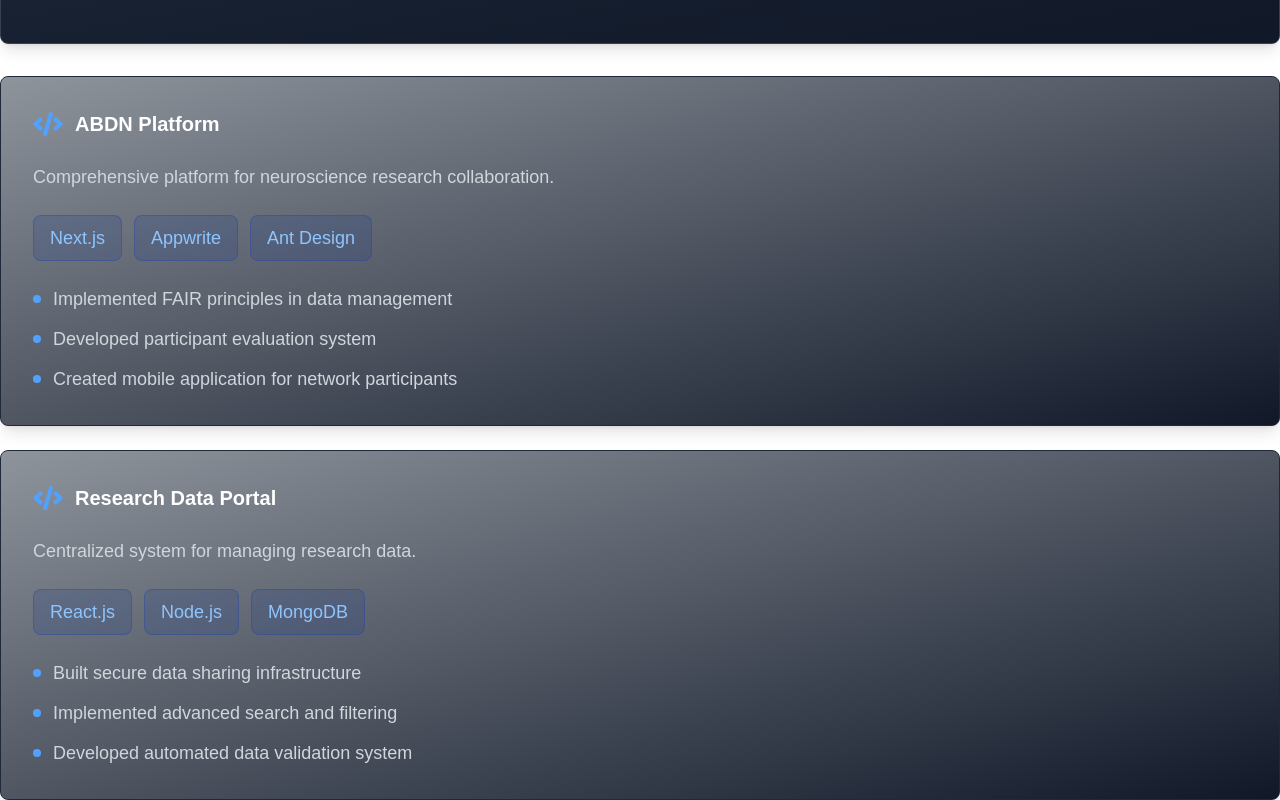
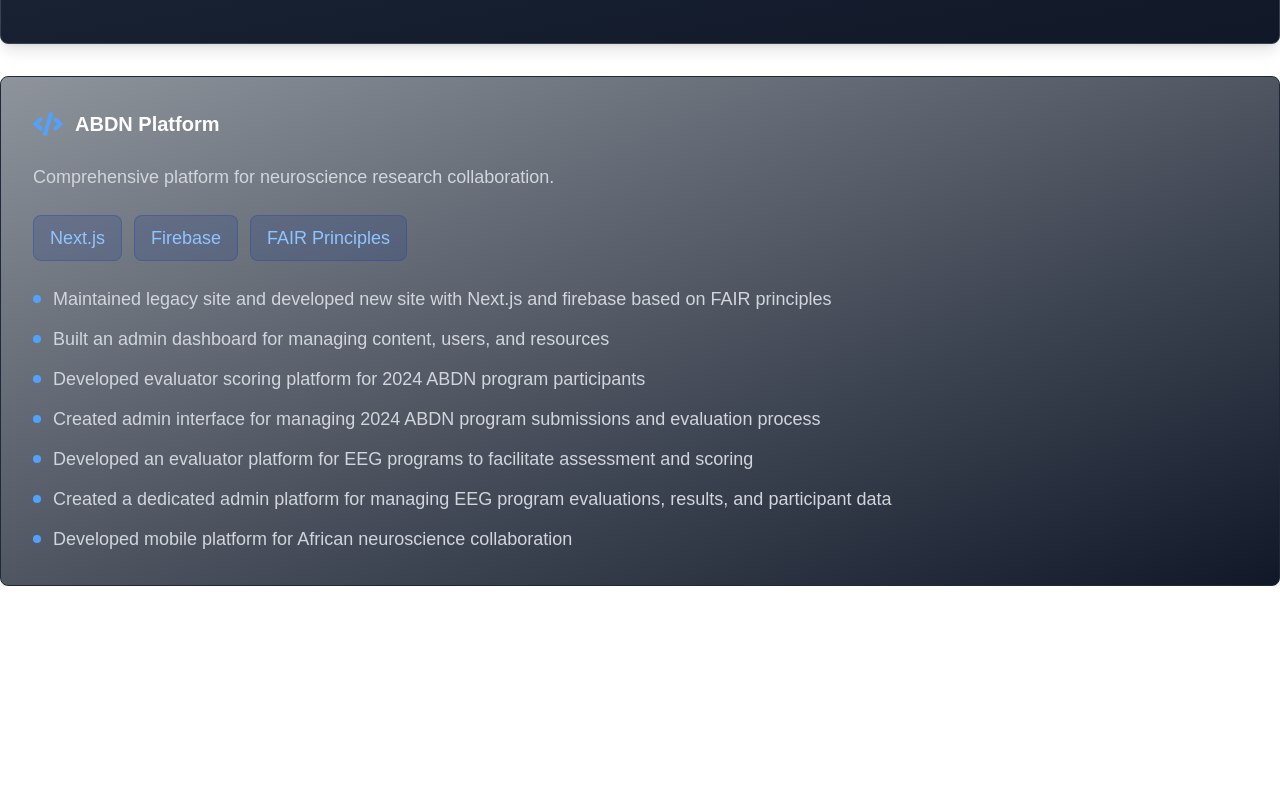
Before and after one commit to filimapatrick/computational_cv, a Next.js app: page /experience in a window 1280 px wide. Shown: the part 4092-4892 px from the top of the page. After the commit the page ends 4678 px from the top, so only its background shows below. Built offline with nearby package versions, Linux system fonts and the light colour scheme.

Commit message:
this is fine

```diff
--- a/src/app/experience/page.jsx
+++ b/src/app/experience/page.jsx
@@ -118,21 +118,15 @@
       {
         name: 'ABDN Platform',
         description: 'Comprehensive platform for neuroscience research collaboration.',
-        technologies: ['Next.js', 'Appwrite', 'Ant Design'],
+        technologies: ['Next.js', 'Firebase', 'FAIR Principles'],
         achievements: [
-          'Implemented FAIR principles in data management',
-          'Developed participant evaluation system',
-          'Created mobile application for network participants'
-        ]
-      },
-      {
-        name: 'Research Data Portal',
-        description: 'Centralized system for managing research data.',
-        technologies: ['React.js', 'Node.js', 'MongoDB'],
-        achievements: [
-          'Built secure data sharing infrastructure',
-          'Implemented advanced search and filtering',
-          'Developed automated data validation system'
+          'Maintained legacy site and developed new site with Next.js and firebase based on FAIR principles',
+          'Built an admin dashboard for managing content, users, and resources',
+          'Developed evaluator scoring platform for 2024 ABDN program participants',
+          'Created admin interface for managing 2024 ABDN program submissions and evaluation process',
+          'Developed an evaluator platform for EEG programs to facilitate assessment and scoring',
+          'Created a dedicated admin platform for managing EEG program evaluations, results, and participant data',
+          'Developed mobile platform for African neuroscience collaboration'
         ]
       }
     ]
--- a/src/app/layout.jsx
+++ b/src/app/layout.jsx
@@ -13,9 +13,9 @@
   publisher: "Patrick Filima",
   metadataBase: new URL('https://patrickfilima.com'),
   icons: {
-    icon: '/icon.png',
-    shortcut: '/icon.png',
-    apple: '/apple-icon.png',
+    icon: '/favicon.ico',
+    shortcut: '/favicon.ico',
+    apple: '/favicon.ico',
   },
   openGraph: {
     title: "Patrick Filima - Neuroscientist & Developer Portfolio",
```
